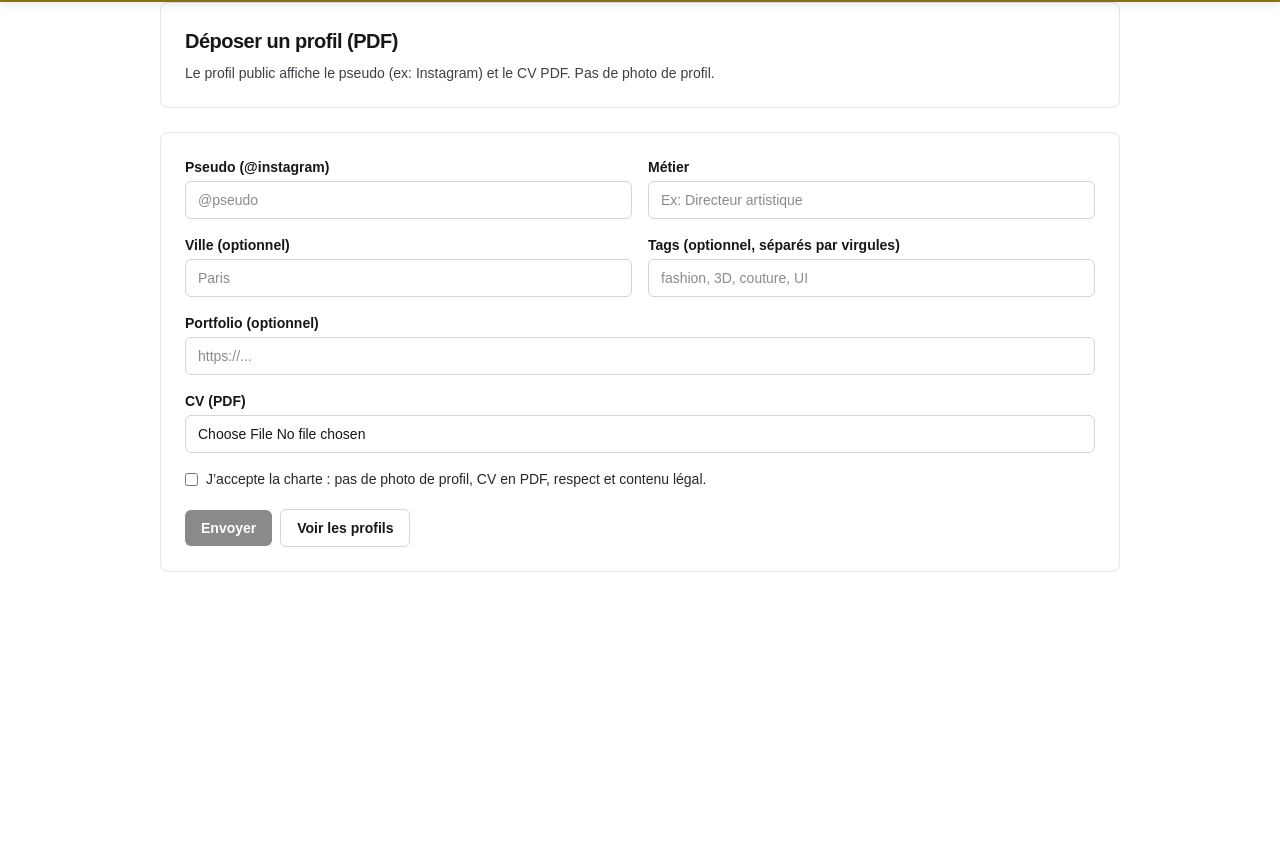
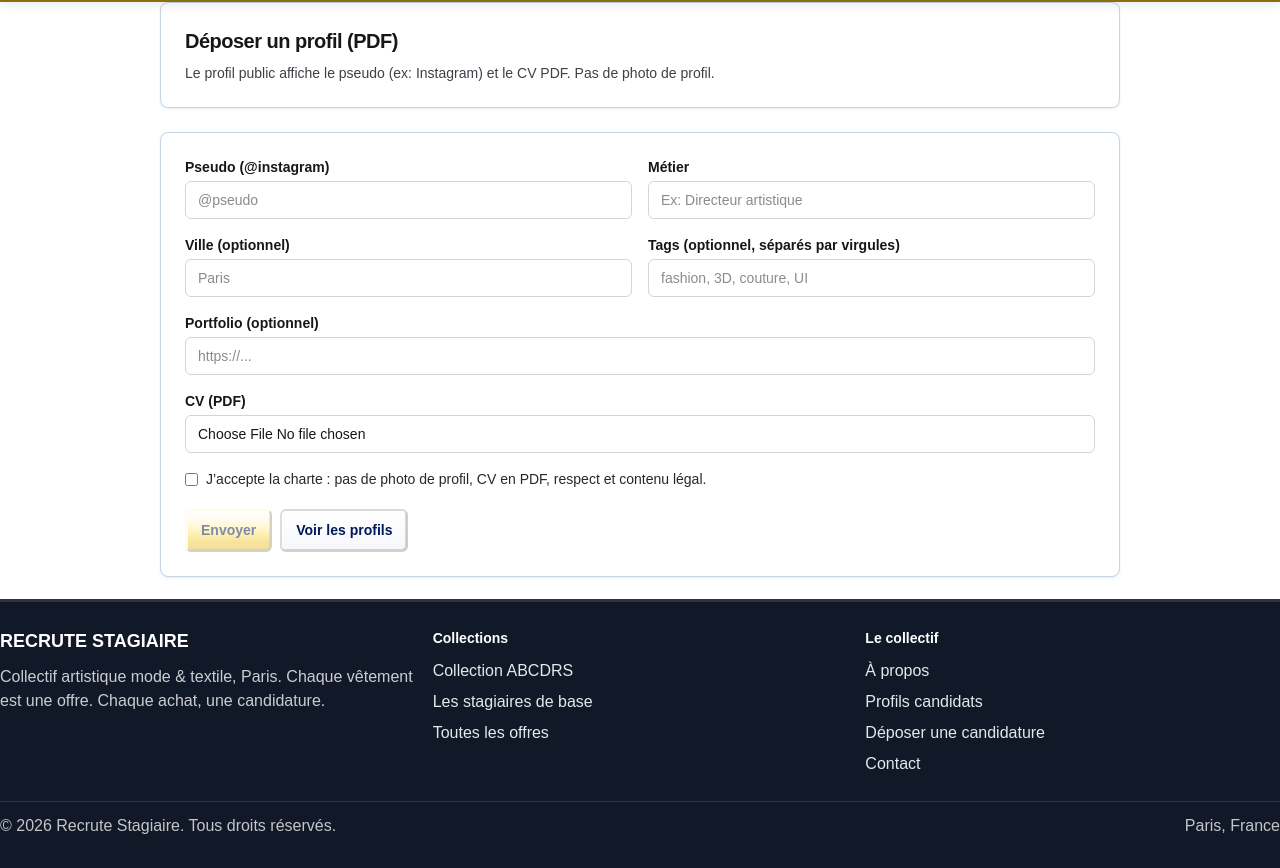
Before and after one commit to Rafaltor/portail-recrutestagiaire, a Next.js app: page /depot in a window 1280 px wide. Shown: the part 135-1003 px from the top of the page. Before the commit the page ends 800 px from the top, so only its background shows below. Built offline with nearby package versions, Linux system fonts and the light colour scheme.

Commit message:
Fix design

```diff
--- a/app/connexion/page.tsx
+++ b/app/connexion/page.tsx
@@ -113,14 +113,14 @@ export default function ConnexionPage() {
 
   return (
     <div className="grid gap-6">
-      <div className="rounded-lg border border-zinc-200 bg-white p-6">
+      <div className="rs-panel rounded-lg p-6">
         <h1 className="text-xl font-black tracking-tight">Connexion</h1>
         <p className="mt-2 text-sm text-zinc-700">
           Connexion rapide (email) pour lier ton compte au portail.
         </p>
       </div>
 
-      <div className="rounded-lg border border-zinc-200 bg-white p-6">
+      <div className="rs-panel rounded-lg p-6">
         {userEmail ? (
           <>
             <div className="text-sm text-zinc-700">
@@ -131,14 +131,14 @@ export default function ConnexionPage() {
               <button
                 disabled={status === "linking"}
                 onClick={() => void linkShopify()}
-                className="rounded-md bg-zinc-900 px-4 py-2 text-sm font-semibold text-white hover:bg-zinc-800 disabled:opacity-50"
+                className="rs-btn rs-btn--primary disabled:opacity-50"
               >
                 {status === "linking" ? "Liaison..." : "Lier Shopify"}
               </button>
 
               <button
                 onClick={() => void signOut()}
-                className="rounded-md border border-zinc-300 bg-white px-4 py-2 text-sm font-semibold text-zinc-900 hover:bg-zinc-100"
+                className="rs-btn rs-btn--ghost"
               >
                 Déconnexion
               </button>
@@ -167,7 +167,7 @@ export default function ConnexionPage() {
               <button
                 disabled={status === "sending"}
                 onClick={() => void sendMagicLink()}
-                className="rounded-md bg-zinc-900 px-4 py-2 text-sm font-semibold text-white hover:bg-zinc-800 disabled:opacity-50"
+                className="rs-btn rs-btn--primary disabled:opacity-50"
               >
                 {status === "sending" ? "Envoi..." : "Recevoir le lien de connexion"}
               </button>
--- a/app/depot/page.tsx
+++ b/app/depot/page.tsx
@@ -103,7 +103,7 @@ export default function DepotPage() {
 
   return (
     <div className="grid gap-6">
-      <div className="rounded-lg border border-zinc-200 bg-white p-6">
+      <div className="rs-panel rounded-lg p-6">
         <h1 className="text-xl font-black tracking-tight">
           Déposer un profil (PDF)
         </h1>
@@ -113,7 +113,7 @@ export default function DepotPage() {
         </p>
       </div>
 
-      <div className="rounded-lg border border-zinc-200 bg-white p-6">
+      <div className="rs-panel rounded-lg p-6">
         <div className="grid gap-4 md:grid-cols-2">
           <label className="grid gap-1">
             <span className="text-sm font-semibold">Pseudo (@instagram)</span>
@@ -197,13 +197,13 @@ export default function DepotPage() {
           <button
             disabled={!canSubmit || status === "loading"}
             onClick={onSubmit}
-            className="rounded-md bg-zinc-900 px-4 py-2 text-sm font-semibold text-white hover:bg-zinc-800 disabled:cursor-not-allowed disabled:opacity-50"
+            className="rs-btn rs-btn--primary disabled:cursor-not-allowed disabled:opacity-50"
           >
             {status === "loading" ? "Envoi..." : "Envoyer"}
           </button>
           <a
             href="/profils"
-            className="rounded-md border border-zinc-300 bg-white px-4 py-2 text-sm font-semibold text-zinc-900 hover:bg-zinc-100"
+            className="rs-btn rs-btn--ghost"
           >
             Voir les profils
           </a>
--- a/app/layout.tsx
+++ b/app/layout.tsx
@@ -3,6 +3,7 @@ import Link from "next/link";
 import { Geist, Geist_Mono } from "next/font/google";
 import "./globals.css";
 import "./rs-shopify-header.css";
+import "./rs-shopify-ui.css";
 
 const geistSans = Geist({
   variable: "--font-geist-sans",
@@ -114,6 +115,92 @@ export default function RootLayout({
         <main className="mx-auto w-full max-w-[980px] px-[10px] py-0">
           {children}
         </main>
+
+        <footer className="footer skin-dark-footer">
+          <div className="container" style={{ paddingTop: 26, paddingBottom: 18 }}>
+            <div className="rs-footer-grid">
+              <div className="rs-footer-col rs-footer-col-a">
+                <div className="footer-widget">
+                  <div className="footerLogo" style={{ marginBottom: 10 }}>
+                    <span style={{ color: "#fff", fontWeight: 900, fontSize: 18 }}>
+                      RECRUTE STAGIAIRE
+                    </span>
+                  </div>
+                  <div className="footerText" style={{ maxWidth: 520 }}>
+                    <p style={{ margin: 0, color: "rgba(255,255,255,0.78)" }}>
+                      Collectif artistique mode & textile, Paris. Chaque vêtement
+                      est une offre. Chaque achat, une candidature.
+                    </p>
+                  </div>
+                </div>
+              </div>
+
+              <div className="rs-footer-col rs-footer-col-b">
+                <div className="footer-widget">
+                  <h4 className="widget-title">Collections</h4>
+                  <ul className="footer-menu">
+                    <li>
+                      <a href="https://recrutestagiaire.eu/collections/abcdrs">
+                        Collection ABCDRS
+                      </a>
+                    </li>
+                    <li>
+                      <a href="https://recrutestagiaire.eu/collections/les-stagiaires-de-base">
+                        Les stagiaires de base
+                      </a>
+                    </li>
+                    <li>
+                      <a href="https://recrutestagiaire.eu/collections/all">
+                        Toutes les offres
+                      </a>
+                    </li>
+                  </ul>
+                </div>
+              </div>
+
+              <div className="rs-footer-col rs-footer-col-c">
+                <div className="footer-widget">
+                  <h4 className="widget-title">Le collectif</h4>
+                  <ul className="footer-menu">
+                    <li>
+                      <a href="https://recrutestagiaire.eu/pages/about">À propos</a>
+                    </li>
+                    <li>
+                      <Link href="/profils">Profils candidats</Link>
+                    </li>
+                    <li>
+                      <Link href="/depot">Déposer une candidature</Link>
+                    </li>
+                    <li>
+                      <a href="https://recrutestagiaire.eu/pages/contact">Contact</a>
+                    </li>
+                  </ul>
+                </div>
+              </div>
+
+              <div className="rs-footer-col rs-footer-col-d">
+                <div className="footer-bottom">
+                  <div
+                    className="container"
+                    style={{
+                      display: "flex",
+                      alignItems: "center",
+                      justifyContent: "space-between",
+                      gap: 12,
+                      padding: 0,
+                    }}
+                  >
+                    <p style={{ margin: 0 }}>
+                      © {new Date().getFullYear()} Recrute Stagiaire. Tous droits
+                      réservés.
+                    </p>
+                    <p style={{ margin: 0 }}>Paris, France</p>
+                  </div>
+                </div>
+              </div>
+            </div>
+          </div>
+        </footer>
       </body>
     </html>
   );
--- a/app/page.tsx
+++ b/app/page.tsx
@@ -1,7 +1,7 @@
 export default function Home() {
   return (
     <div className="grid gap-6">
-      <div className="rounded-lg border border-zinc-200 bg-white p-6">
+      <div className="rs-panel rounded-lg p-6">
         <h1 className="text-2xl font-black tracking-tight">Portail candidatures</h1>
         <p className="mt-2 max-w-2xl text-zinc-700">
           MVP : dépôt de CV (PDF), affichage des profils publiés et votes (like /
@@ -9,13 +9,13 @@ export default function Home() {
         </p>
         <div className="mt-4 flex flex-wrap gap-2">
           <a
-            className="rounded-md bg-zinc-900 px-4 py-2 text-sm font-semibold text-white hover:bg-zinc-800"
+            className="rs-btn rs-btn--primary"
             href="/profils"
           >
             Voir les profils
           </a>
           <a
-            className="rounded-md border border-zinc-300 bg-white px-4 py-2 text-sm font-semibold text-zinc-900 hover:bg-zinc-100"
+            className="rs-btn rs-btn--ghost"
             href="/depot"
           >
             Déposer un profil
@@ -23,7 +23,7 @@ export default function Home() {
         </div>
       </div>
 
-      <div className="rounded-lg border border-zinc-200 bg-white p-6">
+      <div className="rs-panel rounded-lg p-6">
         <h2 className="text-sm font-black uppercase tracking-wider text-zinc-800">
           Règle
         </h2>
--- /dev/null
+++ b/app/rs-shopify-ui.css
@@ -0,0 +1,141 @@
+/* UI shared look (portal) — inspired by Shopify theme */
+
+:root {
+  --rs-logo-blue-deep: #001a57;
+  --rs-logo-red: #b3122a;
+  --rs-eu-yellow: #ffcc00;
+  --rs-eu-yellow-lite: #ffe566;
+  --rs-panel-bg: #ffffff;
+  --rs-panel-border: #c5d5e4;
+}
+
+/* Panels like the Shopify site */
+.rs-panel {
+  background: var(--rs-panel-bg);
+  border: 1px solid var(--rs-panel-border);
+  box-shadow: 0 1px 3px rgba(0, 40, 100, 0.08);
+}
+
+/* Windows-relief buttons (used across portal pages) */
+.rs-btn {
+  display: inline-flex;
+  align-items: center;
+  justify-content: center;
+  gap: 8px;
+  font-family: Arial, Helvetica, sans-serif;
+  font-weight: 900;
+  font-size: 14px;
+  padding: 9px 14px;
+  border-radius: 6px;
+  cursor: pointer;
+  text-decoration: none;
+  user-select: none;
+  border: 2px outset rgba(0, 0, 0, 0.25);
+  box-shadow: inset 1px 1px 0 rgba(255, 255, 255, 0.92),
+    inset -1px -1px 0 rgba(0, 0, 0, 0.15);
+}
+
+.rs-btn:active {
+  border-style: inset;
+  transform: translateY(0.5px);
+}
+
+.rs-btn--primary {
+  background: linear-gradient(
+    180deg,
+    #fffff8 0%,
+    #fff9e6 20%,
+    #fff4c4 33%,
+    #fff0a8 42%,
+    #ffe566 58%,
+    #f2ca38 78%,
+    #e6c040 100%
+  );
+  color: var(--rs-logo-blue-deep);
+  border-color: #fff8dc;
+}
+
+.rs-btn--primary:hover {
+  background: linear-gradient(180deg, #fff8d8 0%, #fff0b8 35%, #ffe9a0 70%, #ffe28a 100%);
+  color: var(--rs-logo-blue-deep);
+  text-decoration: none;
+}
+
+.rs-btn--ghost {
+  background: linear-gradient(180deg, #ffffff 0%, #f5f7fb 100%);
+  color: var(--rs-logo-blue-deep);
+  border-color: rgba(0, 0, 0, 0.18);
+}
+
+.rs-btn--ghost:hover {
+  background: linear-gradient(180deg, #ffffff 0%, #eef2ff 100%);
+}
+
+.rs-btn--danger {
+  background: linear-gradient(180deg, #fff5f5 0%, #ffe3e6 100%);
+  color: #6b0f1a;
+  border-color: rgba(107, 15, 26, 0.22);
+}
+
+.rs-btn--danger:hover {
+  background: linear-gradient(180deg, #ffeef0 0%, #ffd7dc 100%);
+}
+
+/* Footer styling (Jobhill-like) */
+.footer.skin-dark-footer {
+  margin-top: 22px;
+  background: #111827;
+  color: #e5e7eb;
+  border-top: 3px solid rgba(255, 255, 255, 0.12);
+}
+
+.footer.skin-dark-footer a {
+  color: #e5e7eb;
+  text-decoration: none;
+}
+
+.footer.skin-dark-footer a:hover {
+  text-decoration: underline;
+}
+
+.footer .footer-widget .widget-title {
+  font-weight: 900;
+  color: #ffffff;
+  font-size: 14px;
+  margin: 0 0 10px;
+}
+
+.footer .footer-menu {
+  list-style: none;
+  padding: 0;
+  margin: 0;
+}
+
+.footer .footer-menu li {
+  margin: 7px 0;
+}
+
+.footer-bottom {
+  border-top: 1px solid rgba(255, 255, 255, 0.12);
+  padding: 12px 0;
+  color: rgba(255, 255, 255, 0.75);
+}
+
+/* Footer grid (responsive) */
+.rs-footer-grid {
+  display: grid;
+  grid-template-columns: repeat(12, minmax(0, 1fr));
+  gap: 18px;
+}
+.rs-footer-col {
+  grid-column: span 12;
+}
+@media (min-width: 768px) {
+  .rs-footer-col-b,
+  .rs-footer-col-c {
+    grid-column: span 4;
+  }
+  .rs-footer-col-a {
+    grid-column: span 4;
+  }
+}
```
Also changed, not shown: app/profils/page.tsx (+11 -18 lines).
